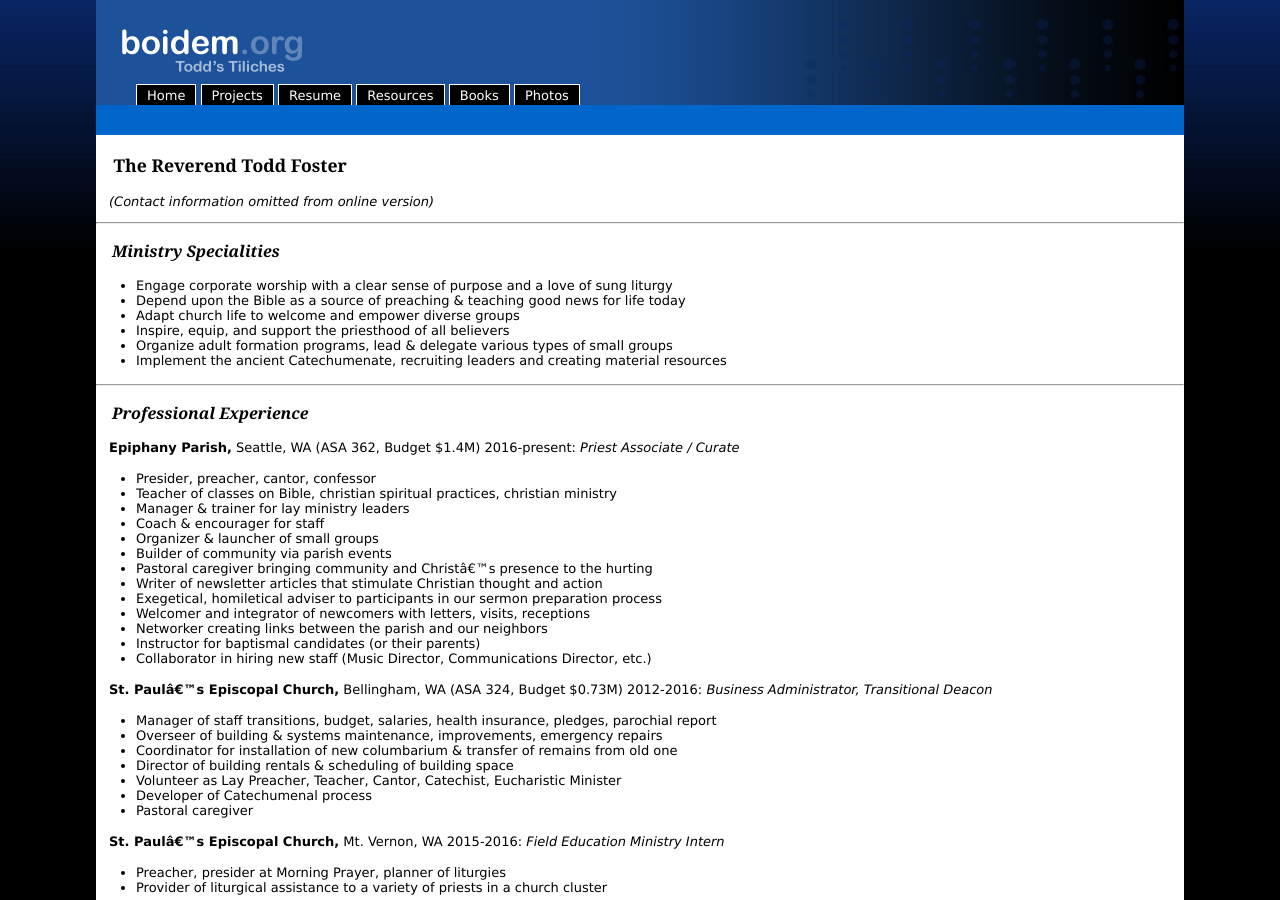
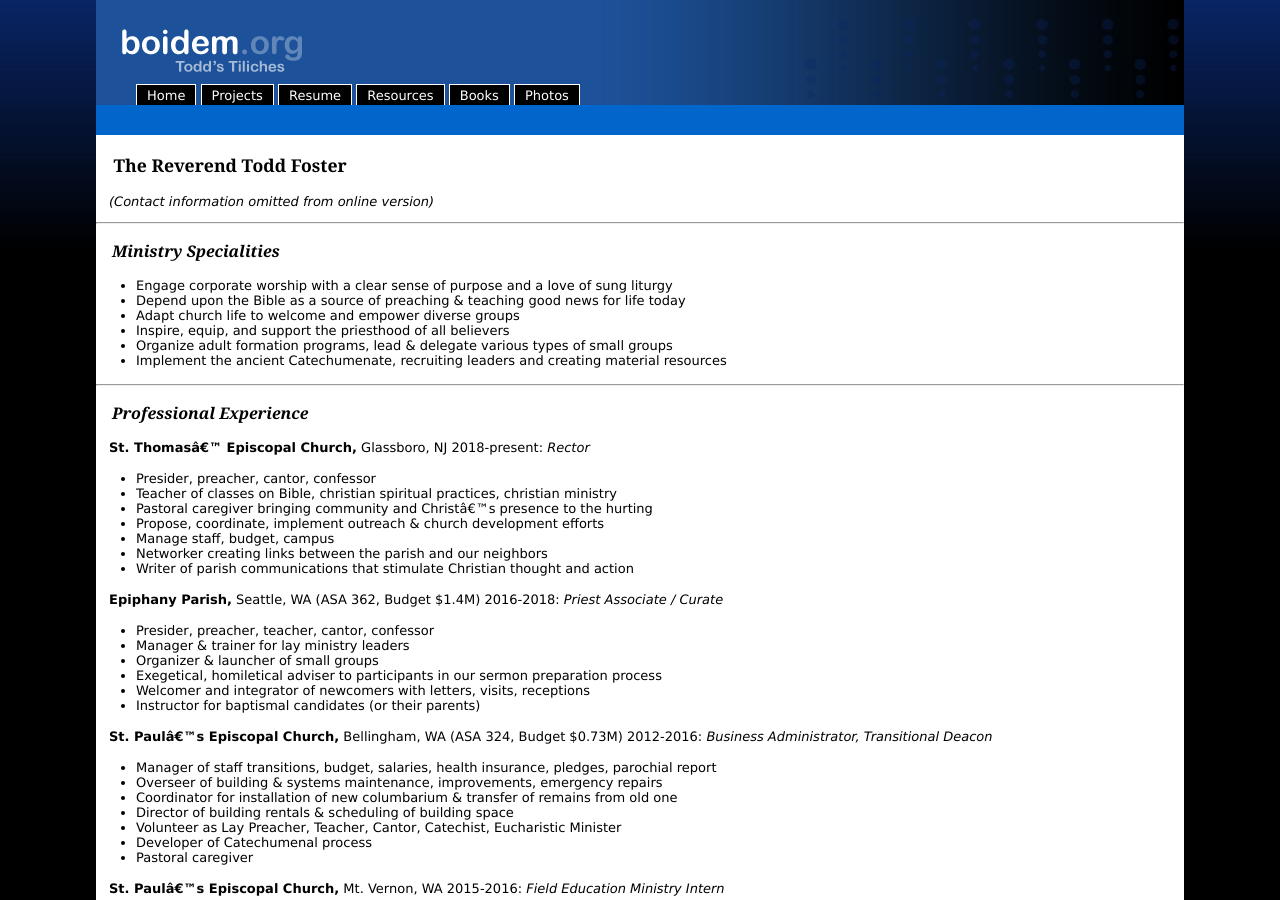
Before and after one commit to toddfoster/toddfoster.github.com, a Jekyll site: the page built from resume.md, in a window 1280 px wide and 900 px high. Built offline with Jekyll 4.4.1, drawn with Linux system fonts in a browser that asks for light colours.

Commit message:
update resume

```diff
--- a/resume.md
+++ b/resume.md
@@ -20,20 +20,23 @@ _(Contact information omitted from online version)_
 
 ---
 ## Professional Experience
-**Epiphany Parish,** Seattle, WA (ASA 362, Budget $1.4M)	2016-present: _Priest Associate / Curate_
+**St. Thomas' Episcopal Church,** Glassboro, NJ        2018-present: _Rector_
 * Presider, preacher, cantor, confessor
 * Teacher of classes on Bible, christian spiritual practices, christian ministry
+* Pastoral caregiver bringing community and Christ’s presence to the hurting
+* Propose, coordinate, implement outreach & church development efforts
+* Manage staff, budget, campus
+* Networker creating links between the parish and our neighbors
+* Writer of parish communications that stimulate Christian thought and action
+
+
+**Epiphany Parish,** Seattle, WA (ASA 362, Budget $1.4M)	2016-2018: _Priest Associate / Curate_
+* Presider, preacher, teacher, cantor, confessor
 * Manager & trainer for lay ministry leaders
-* Coach & encourager for staff
 * Organizer & launcher of small groups
-* Builder of community via parish events
-* Pastoral caregiver bringing community and Christ’s presence to the hurting
-* Writer of newsletter articles that stimulate Christian thought and action
 * Exegetical, homiletical adviser to participants in our sermon preparation process
 * Welcomer and integrator of newcomers with letters, visits, receptions
-* Networker creating links between the parish and our neighbors
 * Instructor for baptismal candidates (or their parents)
-* Collaborator in hiring new staff (Music Director, Communications Director, etc.)
 
 
 **St. Paul's Episcopal Church,** Bellingham, WA (ASA 324, Budget $0.73M)	2012-2016: _Business Administrator, Transitional Deacon_
```
